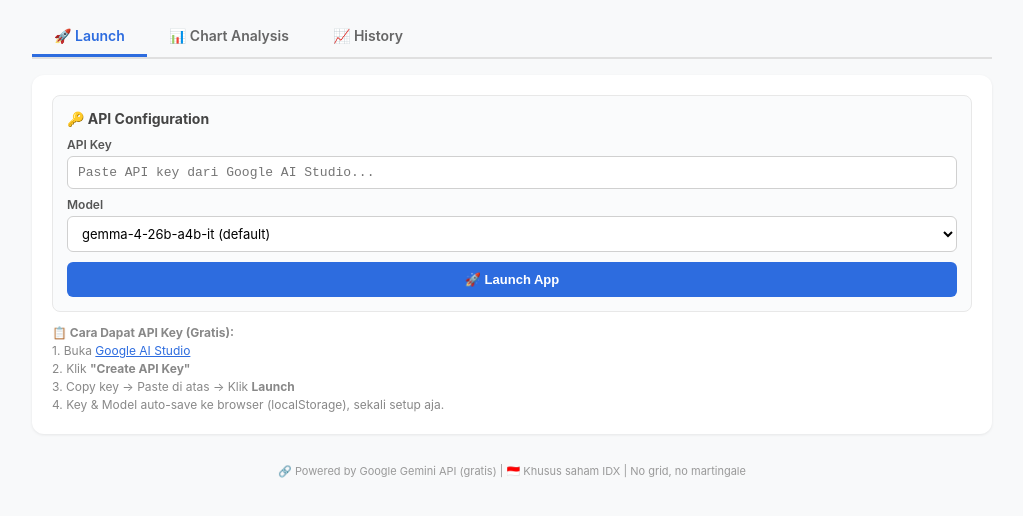
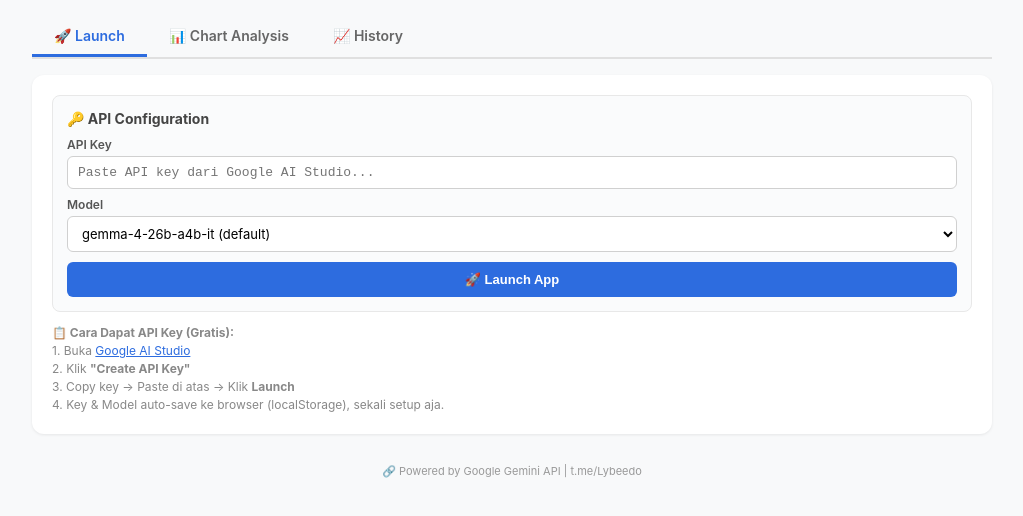
Before and after one commit to Lybeedo/public-omon-omon, a plain HTML site: page idx-trading-journal/idx.html in a window 1280 px wide. Shown: the part 72-588 px from the top of the page, without its empty margins (128-1151 px from the left). Drawn offline with Linux system fonts and the light colour scheme.

Commit message:
Update idx.html

```diff
--- a/idx-trading-journal/idx.html
+++ b/idx-trading-journal/idx.html
@@ -279,7 +279,7 @@
   </div>
 
   <div class="footer">
-    🔗 Powered by Google Gemini API (gratis) | 🇮🇩 Khusus saham IDX | No grid, no martingale
+    🔗 Powered by Google Gemini API | t.me/Lybeedo
   </div>
 </div>
 
```
